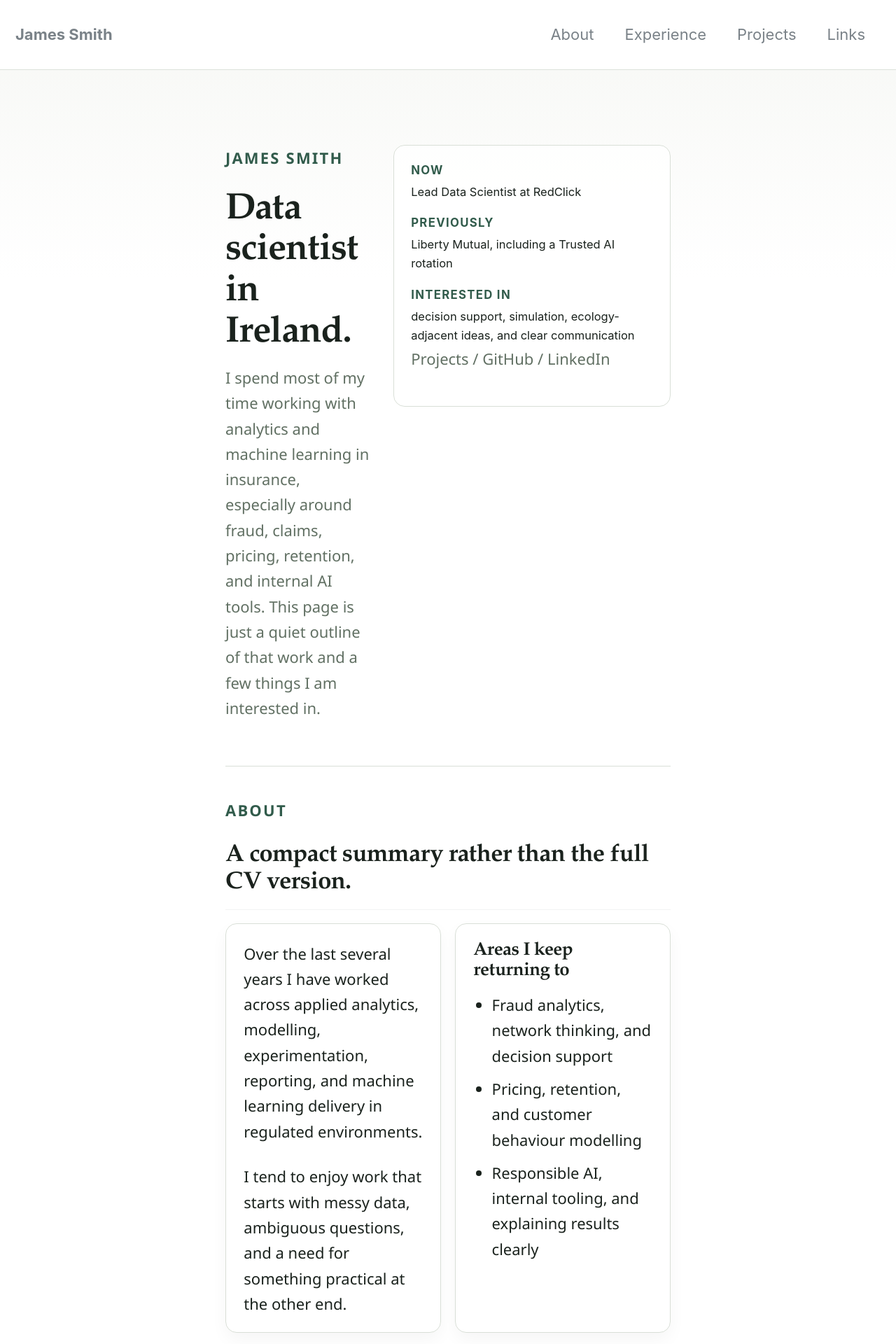
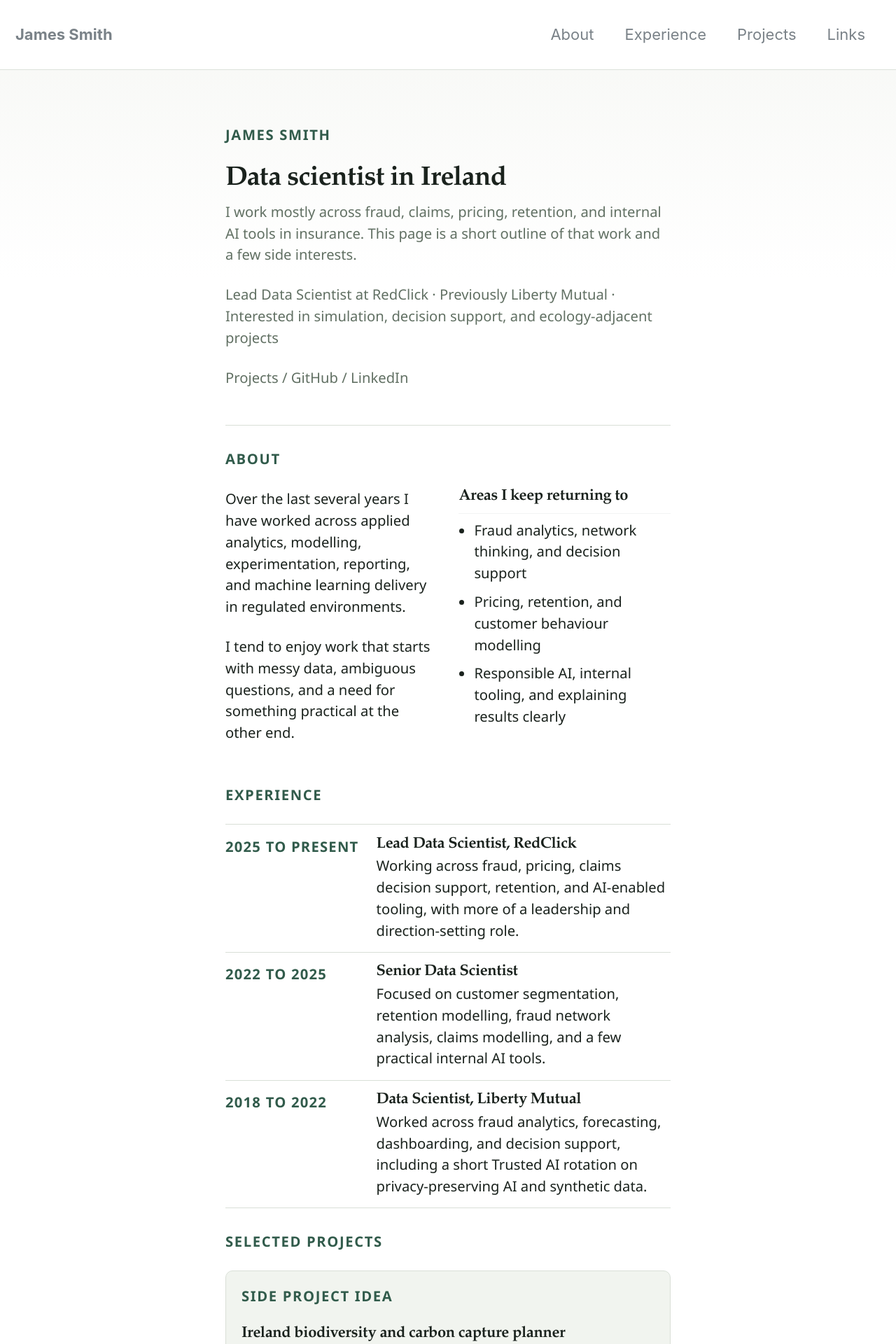
Before and after one commit to eg-jamessmith/eg-jamessmith.github.io, a Jekyll site: the page built from index.html, in a window 1280 px wide. Shown: the top 1920 px of the page at 70% size. Built offline with Jekyll 4.4.1, drawn with Linux system fonts in a browser that asks for light colours; nearby versions of some CDN libraries; the list of posts is cut into pages by our own code; some of the changed text lies outside the part shown.

Commit message:
smaller font

```diff
--- a/assets/css/main.scss
+++ b/assets/css/main.scss
@@ -16,7 +16,6 @@
   --landing-text: #1a221d;
   --landing-muted: #617063;
   --landing-accent: #315b4b;
-  --landing-shadow: 0 10px 24px rgba(16, 27, 21, 0.04);
 }
 
 body {
@@ -40,8 +39,8 @@ body {
 .landing-page .page__content {
   margin-top: 0;
   font-family: "Avenir Next", "Segoe UI", "Helvetica Neue", sans-serif;
-  font-size: 1rem;
-  line-height: 1.65;
+  font-size: 0.92rem;
+  line-height: 1.52;
 }
 
 .landing-page h1,
@@ -53,77 +52,52 @@ body {
 }
 
 .landing-page .page {
-  max-width: 70rem;
+  max-width: 62rem;
 }
 
 .landing-page .page__inner-wrap {
-  padding-top: 1.5rem;
+  padding-top: 1.1rem;
 }
 
 .home-intro {
-  display: grid;
-  gap: 1rem;
-  padding: 1.35rem 0 1.65rem;
+  padding: 0.4rem 0 1.2rem;
   border-bottom: 1px solid var(--landing-border);
-}
-
-.home-intro__aside {
-  padding: 1rem 1.1rem;
-  border: 1px solid var(--landing-border);
-  border-radius: 16px;
-  background: rgba(255, 255, 255, 0.8);
 }
 
 .home-eyebrow,
 .home-kicker,
 .home-meta {
-  margin: 0 0 0.55rem;
+  margin: 0 0 0.35rem;
   color: var(--landing-accent);
-  font-size: 0.71rem;
-  font-weight: 700;
-  letter-spacing: 0.1em;
-  text-transform: uppercase;
-}
-
-.home-title {
-  margin: 0 0 0.65rem;
-  max-width: 11ch;
-  font-size: clamp(2.1rem, 4.1vw, 3.4rem);
-}
-
-.home-lede {
-  max-width: 38rem;
-  margin-bottom: 0;
-  color: var(--landing-muted);
-  font-size: 1.05rem;
-}
-
-.home-facts {
-  margin: 0;
-}
-
-.home-facts div + div {
-  margin-top: 0.8rem;
-}
-
-.home-facts dt {
-  margin: 0 0 0.15rem;
-  color: var(--landing-accent);
-  font-size: 0.76rem;
+  font-size: 0.66rem;
   font-weight: 700;
   letter-spacing: 0.08em;
   text-transform: uppercase;
 }
 
-.home-facts dd {
-  margin: 0;
-  color: var(--landing-text);
+.home-title {
+  margin: 0 0 0.45rem;
+  max-width: none;
+  font-size: clamp(1.6rem, 3vw, 2.3rem);
+}
+
+.home-lede {
+  max-width: 36rem;
+  margin: 0 0 0.55rem;
+  color: var(--landing-muted);
+  font-size: 0.96rem;
+}
+
+.home-meta-line {
+  margin: 0 0 0.45rem;
+  color: var(--landing-muted);
+  font-size: 0.84rem;
 }
 
 .home-inline-links {
-  margin: 1rem 0 0;
+  margin: 0;
   color: var(--landing-muted);
-  font-size: 0.95rem;
+  font-size: 0.84rem;
 }
 
 .home-inline-links a {
@@ -138,67 +112,44 @@ body {
 }
 
 .home-section {
-  margin-top: 2rem;
-}
-
-.home-section__intro {
-  max-width: 42rem;
-  margin-bottom: 0.9rem;
-}
-
-.home-section__intro h2 {
-  margin: 0;
-  font-size: clamp(1.45rem, 2.7vw, 2rem);
+  margin-top: 1.45rem;
 }
 
 .home-grid {
   display: grid;
-  gap: 0.9rem;
+  gap: 0.8rem 1.4rem;
 }
 
-.home-card,
-.home-link-card {
-  min-height: 100%;
-  padding: 1.05rem 1.15rem;
-  border: 1px solid var(--landing-border);
-  border-radius: 16px;
-  background: var(--landing-surface);
-  box-shadow: var(--landing-shadow);
+.home-subheading {
+  margin: 0 0 0.35rem;
+  font-size: 1rem;
 }
 
-.home-card--featured {
-  background: linear-gradient(180deg, #ffffff 0%, var(--landing-surface-alt) 100%);
-}
-
-.home-card h3,
-.home-link-card__label {
-  margin: 0 0 0.35rem;
-  font-size: 1.18rem;
-}
-
-.home-card p:last-child,
-.home-link-card__meta {
-  margin-bottom: 0;
+.home-feature {
+  padding: 0.9rem 1rem;
+  border: 1px solid var(--landing-border);
+  border-radius: 10px;
+  background: var(--landing-surface-alt);
 }
 
 .home-list {
-  margin: 0.7rem 0 0;
-  padding-left: 1.2rem;
+  margin: 0.35rem 0 0;
+  padding-left: 1rem;
 }
 
 .home-list li + li {
-  margin-top: 0.35rem;
+  margin-top: 0.22rem;
 }
 
 .home-stack {
   display: grid;
-  gap: 0.75rem;
+  gap: 0;
 }
 
 .home-item {
   display: grid;
-  gap: 0.5rem;
-  padding: 0.95rem 0 1rem;
+  gap: 0.25rem;
+  padding: 0.7rem 0;
   border-bottom: 1px solid var(--landing-border);
 }
 
@@ -209,42 +160,43 @@ body {
 .home-item__meta {
   margin: 0;
   color: var(--landing-accent);
-  font-size: 0.8rem;
+  font-size: 0.72rem;
   font-weight: 700;
-  letter-spacing: 0.08em;
+  letter-spacing: 0.06em;
   text-transform: uppercase;
 }
 
 .home-item__body h3 {
-  margin: 0 0 0.25rem;
-  font-size: 1.15rem;
+  margin: 0 0 0.15rem;
+  font-size: 1rem;
 }
 
 .home-item__body p {
   margin: 0;
 }
 
-.home-link-card {
+.home-links-list {
+  margin: 0;
+  padding: 0;
+  list-style: none;
   display: flex;
-  flex-direction: column;
-  gap: 0.15rem;
-  color: inherit !important;
-  text-decoration: none !important;
-  transition: border-color 0.18s ease, box-shadow 0.18s ease;
+  flex-wrap: wrap;
+  gap: 0.35rem 1rem;
 }
 
-.home-link-card:hover,
-.home-link-card:focus {
-  border-color: var(--landing-accent);
-  box-shadow: var(--landing-shadow);
+.home-links-list a {
+  color: inherit;
+  text-decoration: none;
 }
 
-.home-link-card__meta,
-.home-closing {
-  color: var(--landing-muted);
+.home-links-list a:hover,
+.home-links-list a:focus {
+  color: var(--landing-accent);
+  text-decoration: underline;
 }
 
-.home-grid--links-compact .home-link-card__label {
+.home-grid article h3 {
+  margin: 0 0 0.2rem;
   font-size: 1rem;
 }
 
@@ -254,25 +206,13 @@ body {
     grid-template-columns: repeat(2, minmax(0, 1fr));
   }
 
-  .home-grid--links-compact {
-    grid-template-columns: repeat(3, minmax(0, 1fr));
-  }
-
-  .home-card--featured {
+  .home-feature {
     grid-column: span 2;
   }
 
   .home-item {
-    grid-template-columns: 11rem minmax(0, 1fr);
-    gap: 1rem;
+    grid-template-columns: 9rem minmax(0, 1fr);
+    gap: 0.8rem;
     align-items: start;
   }
 }
-
-@media (min-width: 64em) {
-  .home-intro {
-    grid-template-columns: minmax(0, 1.7fr) minmax(18rem, 0.95fr);
-    gap: 1.5rem;
-    align-items: start;
-  }
-}
--- a/index.html
+++ b/index.html
@@ -8,30 +8,19 @@ classes: wide landing-page
 
 <!-- Keep the homepage content in one file so it stays easy to tweak. -->
 <section class="home-intro" id="top">
-  <div class="home-intro__main">
   <p class="home-eyebrow">James Smith</p>
-    <h1 class="home-title">Data scientist in Ireland.</h1>
+  <h1 class="home-title">Data scientist in Ireland</h1>
   <p class="home-lede">
-      I spend most of my time working with analytics and machine learning in insurance,
-      especially around fraud, claims, pricing, retention, and internal AI tools.
-      This page is just a quiet outline of that work and a few things I am interested in.
+    I work mostly across fraud, claims, pricing, retention, and internal AI tools in insurance.
+    This page is a short outline of that work and a few side interests.
   </p>
-  </div>
-  <div class="home-intro__aside">
-    <dl class="home-facts">
-      <div>
-        <dt>Now</dt>
-        <dd>Lead Data Scientist at RedClick</dd>
-      </div>
-      <div>
-        <dt>Previously</dt>
-        <dd>Liberty Mutual, including a Trusted AI rotation</dd>
-      </div>
-      <div>
-        <dt>Interested in</dt>
-        <dd>decision support, simulation, ecology-adjacent ideas, and clear communication</dd>
-      </div>
-    </dl>
+  <p class="home-meta-line">
+    Lead Data Scientist at RedClick
+    <span aria-hidden="true">·</span>
+    Previously Liberty Mutual
+    <span aria-hidden="true">·</span>
+    Interested in simulation, decision support, and ecology-adjacent projects
+  </p>
   <p class="home-inline-links">
     <a href="#projects">Projects</a>
     <span aria-hidden="true">/</span>
@@ -39,16 +28,12 @@ classes: wide landing-page
     <span aria-hidden="true">/</span>
     <a href="https://www.linkedin.com/in/james-smith-816977131/">LinkedIn</a>
   </p>
-  </div>
 </section>
 
 <section class="home-section" id="about">
-  <div class="home-section__intro">
   <p class="home-kicker">About</p>
-    <h2>A compact summary rather than the full CV version.</h2>
-  </div>
   <div class="home-grid home-grid--two">
-    <div class="home-card">
+    <div>
       <p>
         Over the last several years I have worked across applied analytics, modelling,
         experimentation, reporting, and machine learning delivery in regulated environments.
@@ -58,8 +43,8 @@ classes: wide landing-page
         for something practical at the other end.
       </p>
     </div>
-    <div class="home-card">
-      <h3>Areas I keep returning to</h3>
+    <div>
+      <h2 class="home-subheading">Areas I keep returning to</h2>
       <ul class="home-list">
         <li>Fraud analytics, network thinking, and decision support</li>
         <li>Pricing, retention, and customer behaviour modelling</li>
@@ -70,10 +55,7 @@ classes: wide landing-page
 </section>
 
 <section class="home-section" id="experience">
-  <div class="home-section__intro">
   <p class="home-kicker">Experience</p>
-    <h2>The high-level version.</h2>
-  </div>
   <div class="home-stack">
     <article class="home-item">
       <p class="home-item__meta">2025 to present</p>
@@ -109,12 +91,9 @@ classes: wide landing-page
 </section>
 
 <section class="home-section" id="projects">
-  <div class="home-section__intro">
   <p class="home-kicker">Selected Projects</p>
-    <h2>A few things I have worked on or keep thinking about.</h2>
-  </div>
   <div class="home-grid home-grid--projects-compact">
-    <article class="home-card home-card--featured">
+    <article class="home-feature">
       <p class="home-meta">Side project idea</p>
       <h3>Ireland biodiversity and carbon capture planner</h3>
       <p>
@@ -128,7 +107,7 @@ classes: wide landing-page
         <li>Keep the output useful for discussion, not just modelling for its own sake</li>
       </ul>
     </article>
-    <article class="home-card">
+    <article>
       <p class="home-meta">Work theme</p>
       <h3>Fraud network modelling</h3>
       <p>
@@ -136,7 +115,7 @@ classes: wide landing-page
         standard policy-level approaches can miss.
       </p>
     </article>
-    <article class="home-card">
+    <article>
       <p class="home-meta">Work theme</p>
       <h3>Internal AI and knowledge tools</h3>
       <p>
@@ -148,22 +127,10 @@ classes: wide landing-page
 </section>
 
 <section class="home-section" id="links">
-  <div class="home-section__intro">
   <p class="home-kicker">Links</p>
-    <h2>Elsewhere.</h2>
-  </div>
-  <div class="home-grid home-grid--links-compact">
-    <a class="home-link-card" href="https://github.com/eg-jamessmith">
-      <span class="home-link-card__label">GitHub</span>
-      <span class="home-link-card__meta">@eg-jamessmith</span>
-    </a>
-    <a class="home-link-card" href="https://www.linkedin.com/in/james-smith-816977131/">
-      <span class="home-link-card__label">LinkedIn</span>
-      <span class="home-link-card__meta">Background and CV details</span>
-    </a>
-    <a class="home-link-card" href="/about/">
-      <span class="home-link-card__label">About</span>
-      <span class="home-link-card__meta">A little extra context</span>
-    </a>
-  </div>
+  <ul class="home-links-list">
+    <li><a href="https://github.com/eg-jamessmith">GitHub</a></li>
+    <li><a href="https://www.linkedin.com/in/james-smith-816977131/">LinkedIn</a></li>
+    <li><a href="/about/">About</a></li>
+  </ul>
 </section>
```
Lines whose indentation alone changed are shown as unchanged.
